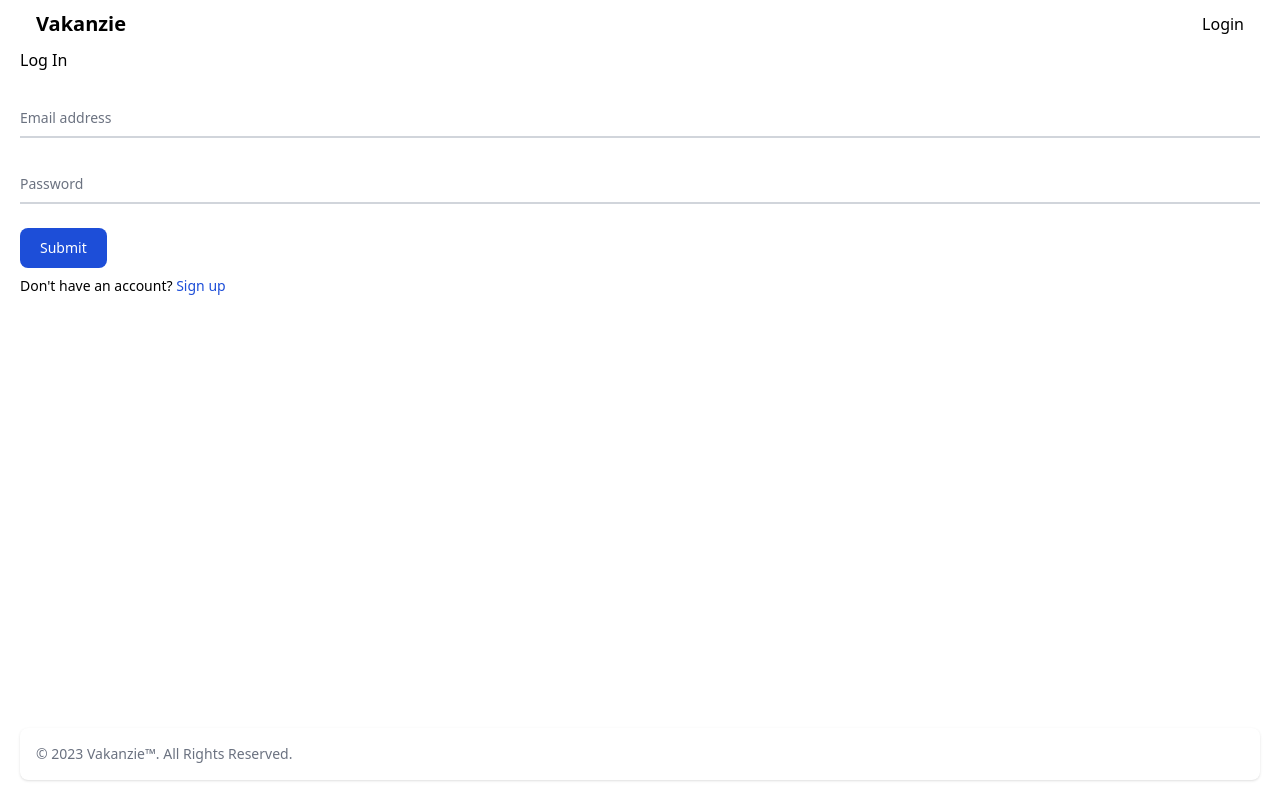
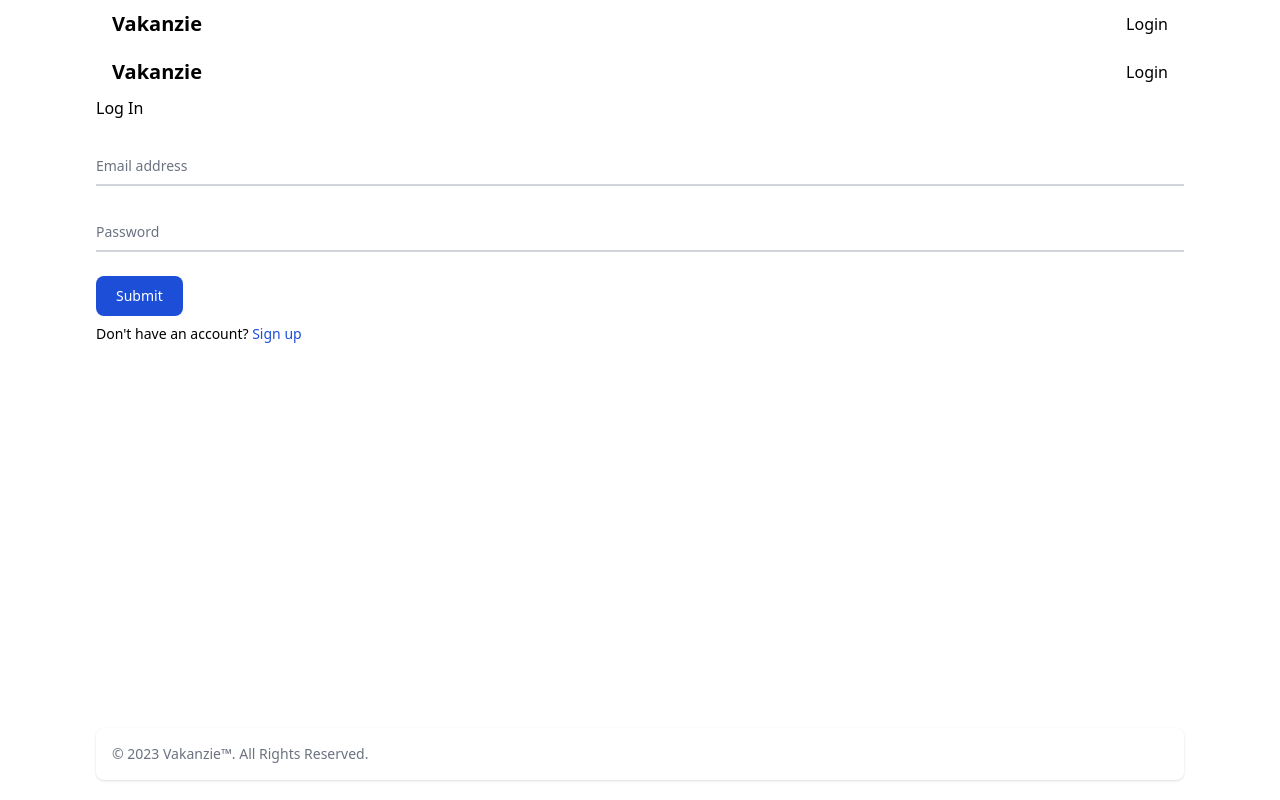
Before and after one commit to IlhamPrabaswara/vakanzie, a Next.js app: page /dashboard/login in a window 1280 px wide. Built offline with nearby package versions, Linux system fonts and the light colour scheme.

Commit message:
Add navbar to layout component and desktop view

```diff
--- a/src/components/layout.js
+++ b/src/components/layout.js
@@ -1,10 +1,14 @@
 import Footer from "./footer";
+import NavBar from "./navbar";
 
 export default function Layout({ children }) {
   return (
-    <div className="min-h-screen px-5 pb-5">
-      {children}
-      <Footer />
-    </div>
+    <>
+      <div className="min-h-screen px-5 pb-5 mx-auto md:max-w-[1128px]">
+        <NavBar />
+        {children}
+        <Footer />
+      </div>
+    </>
   );
 }
```
